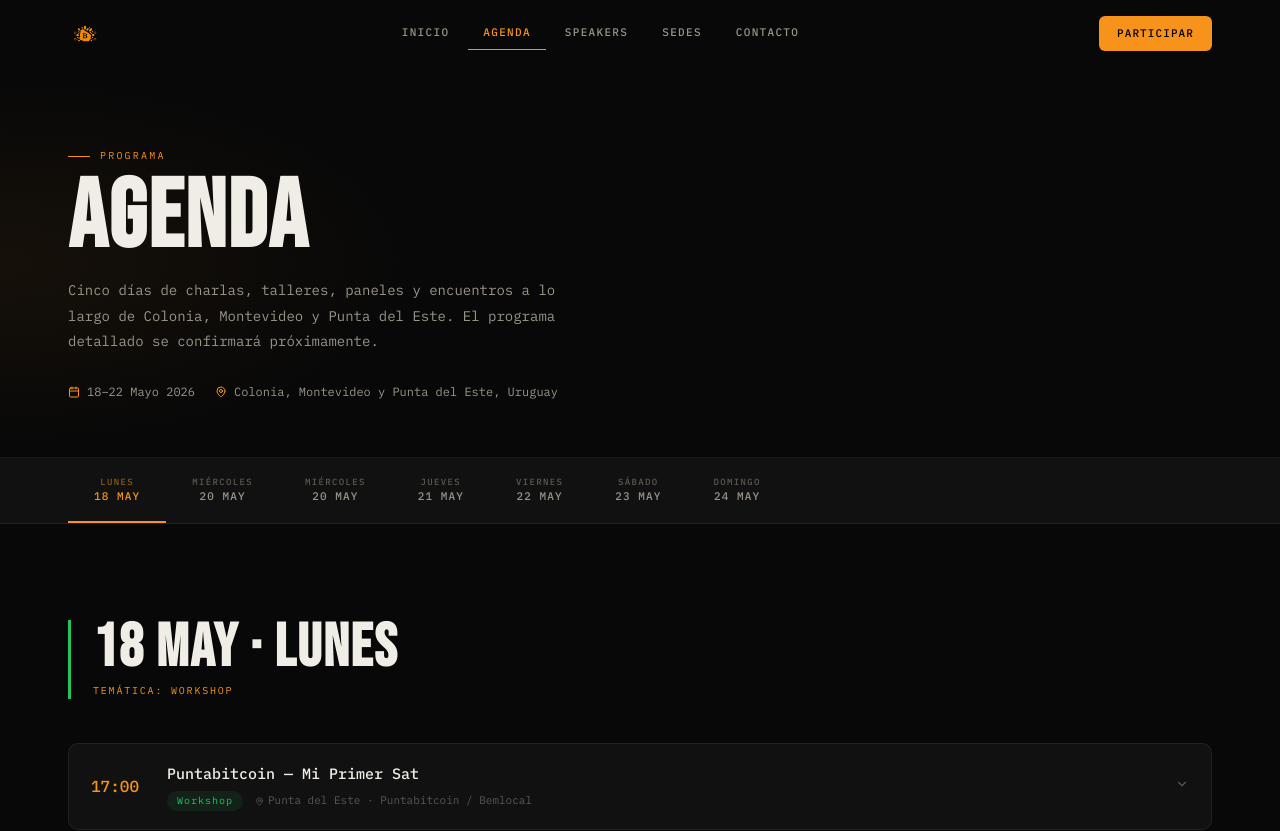
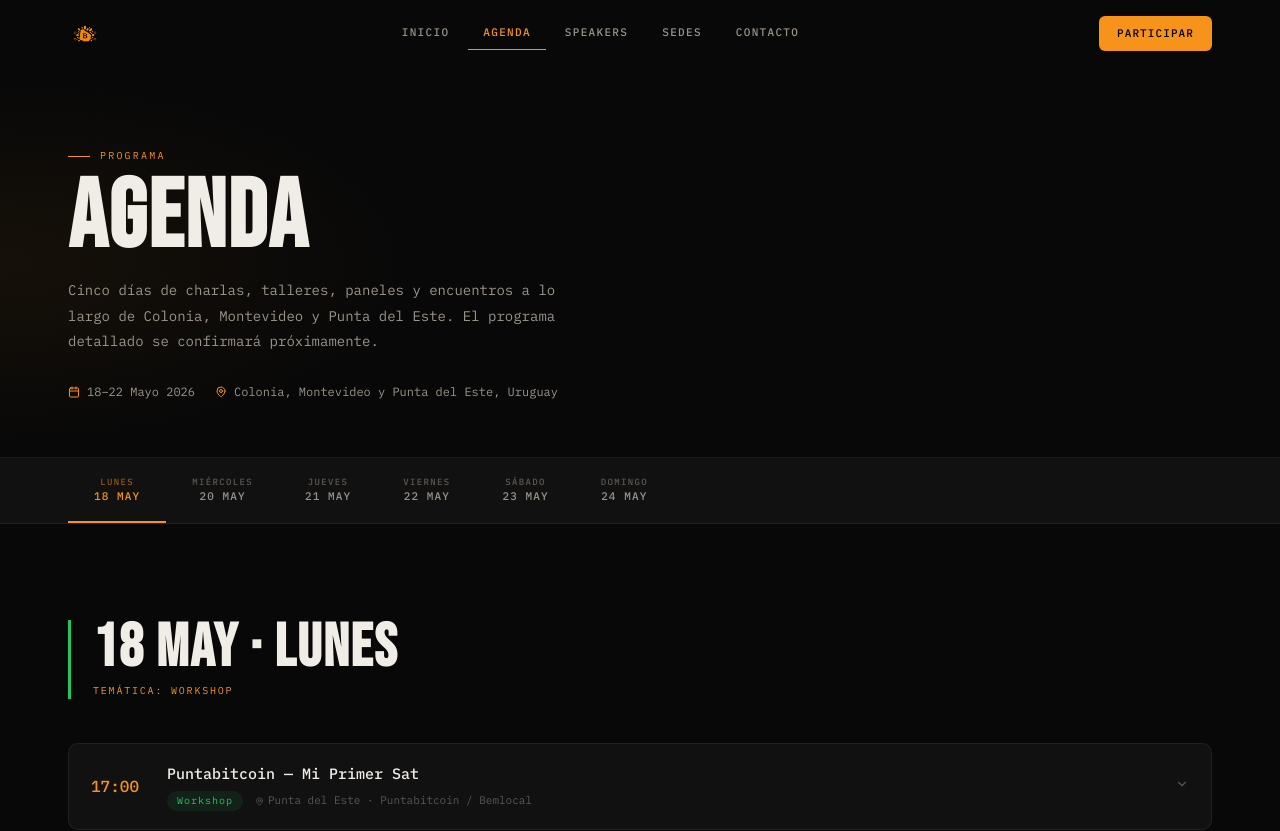
Before and after one commit to salvador-castro/bitcoinweek, a React (Vite) app: page /agenda in a window 1280 px wide. Shown: the top 831 px of the page. Built offline with nearby package versions, Linux system fonts and the light colour scheme.

Commit message:
edit venues/agenda

```diff
--- a/src/pages/Agenda.jsx
+++ b/src/pages/Agenda.jsx
@@ -39,23 +39,7 @@ const DAYS = [
   {
     date: "20 May",
     weekday: "Miércoles",
-    theme: "Charla",
-    color: "#3B9EFF",
-    events: [
-      {
-        time: "18:30",
-        title: "Charla educativa sobre Bitcoin",
-        type: "Charla",
-        venue: "Montevideo · Tiburcio Gómez 1329, oficina Criptala",
-        speaker: "Juan Becerra — Criptala (Uruguay)",
-        desc: "Juan Becerra presenta los fundamentos e hitos más importantes de Bitcoin. Dirigido a quienes recién se inician en cripto o quienes ya tienen conocimiento (ATP). Capacidad: 45 personas. Duración: 2 horas. Equipamiento: micrófono, proyector y WiFi.",
-      },
-    ],
-  },
-  {
-    date: "20 May",
-    weekday: "Miércoles",
-    theme: "Panel",
+    theme: "Panel & Charla",
     color: "#7B61FF",
     events: [
       {
@@ -65,6 +49,14 @@ const DAYS = [
         venue: "Online · Biblioteca Cultural de Colonia del Sacramento",
         speaker: "Ivan Kaleja — Bitcoin for Humanity (Uruguay)",
         desc: "Presentación y conversatorio de autores sobre Bitcoin, el cambio de paradigma y las finanzas en el ámbito de la sociedad. Promoción de libros y educación sobre psicología financiera, proyectos y usos concretos de Bitcoin. Evento online. Duración: 2 hs. Transmisión online disponible.",
+      },
+      {
+        time: "18:30",
+        title: "Charla educativa sobre Bitcoin",
+        type: "Charla",
+        venue: "Montevideo · Tiburcio Gómez 1329, oficina Criptala",
+        speaker: "Juan Becerra — Criptala (Uruguay)",
+        desc: "Juan Becerra presenta los fundamentos e hitos más importantes de Bitcoin. Dirigido a quienes recién se inician en cripto o quienes ya tienen conocimiento (ATP). Capacidad: 45 personas. Duración: 2 horas. Equipamiento: micrófono, proyector y WiFi.",
       },
     ],
   },
```
